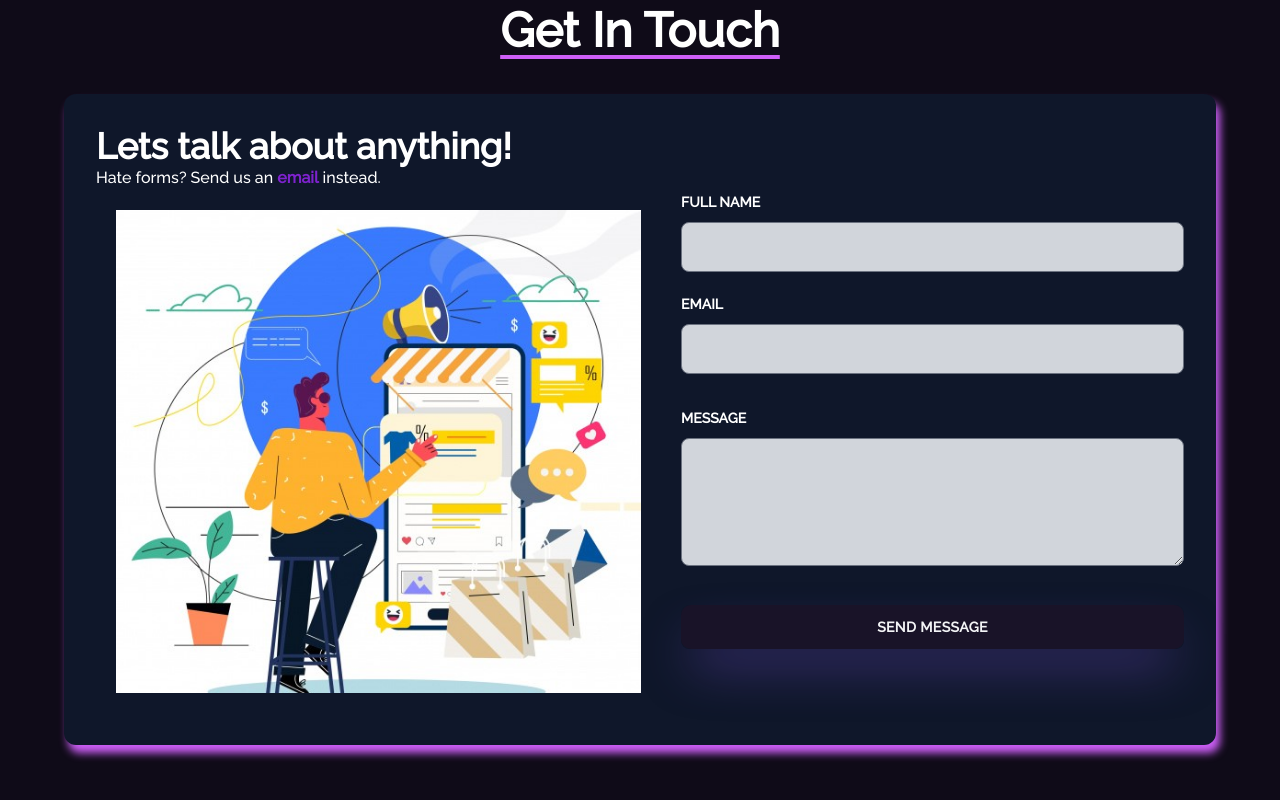
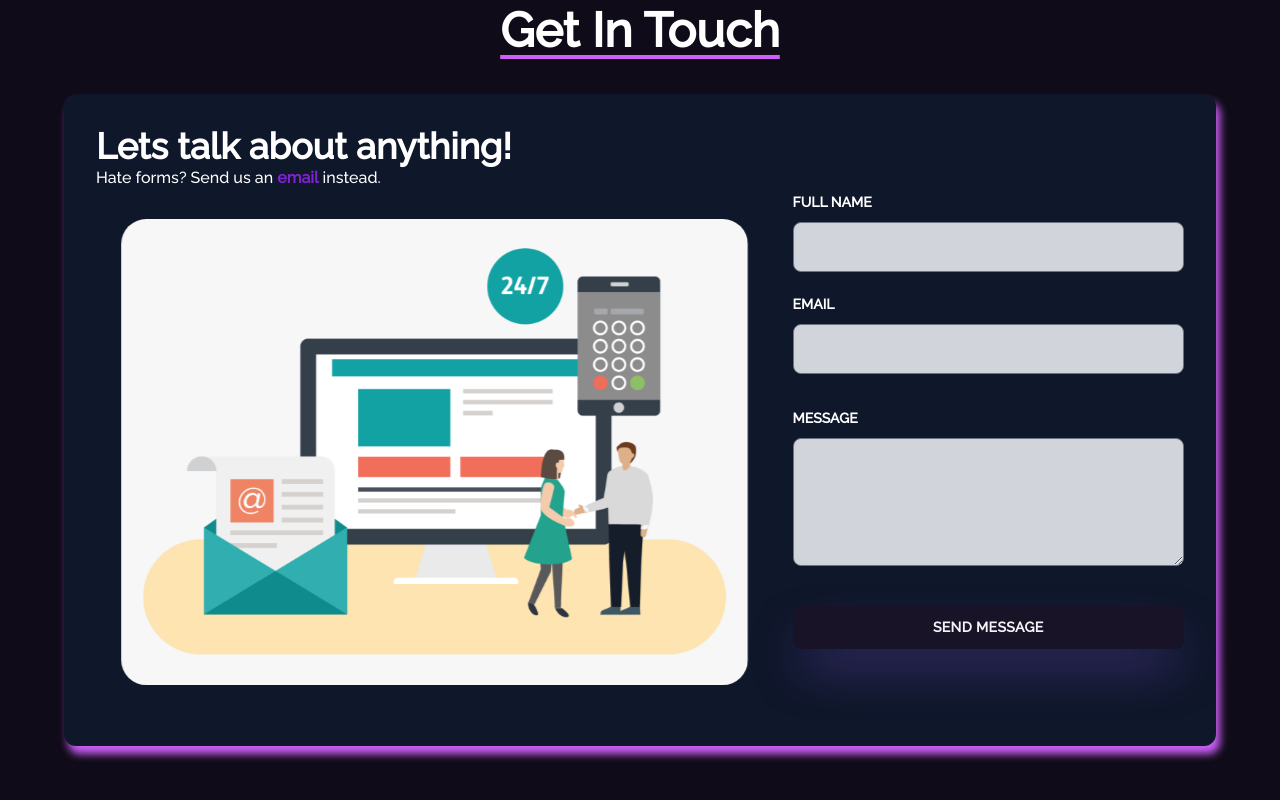
Before and after one commit to sajid1545/personal-portfolio, a React (Vite) app: page / in a window 1280 px wide. Shown: the part 3494-4294 px from the top of the page. Built offline with nearby package versions, Linux system fonts and the light colour scheme.

Commit message:
contact form image changed and animation added

```diff
--- a/src/Pages/Contact/Contact.jsx
+++ b/src/Pages/Contact/Contact.jsx
@@ -1,7 +1,7 @@
+import emailjs from '@emailjs/browser';
 import React, { useRef } from 'react';
-import contactPic from '../../assets/contact-me.jpg';
-import emailjs from '@emailjs/browser';
 import Swal from 'sweetalert2';
+import contactPic from '../../assets/contact-r.png';
 
 const Contact = () => {
 	// console.log(import.meta.env.VITE_SERVICE_ID);
@@ -56,8 +56,8 @@ const Contact = () => {
 						</p>
 					</div>
 
-					<div>
-						<img src={contactPic} alt="" className="p-5" />
+					<div className='p-10 animate-pulse'>
+						<img src={contactPic} alt="" className="rounded-3xl" />
 					</div>
 				</div>
 
```
Also changed, not shown: src/assets/contact-r.png (added).
